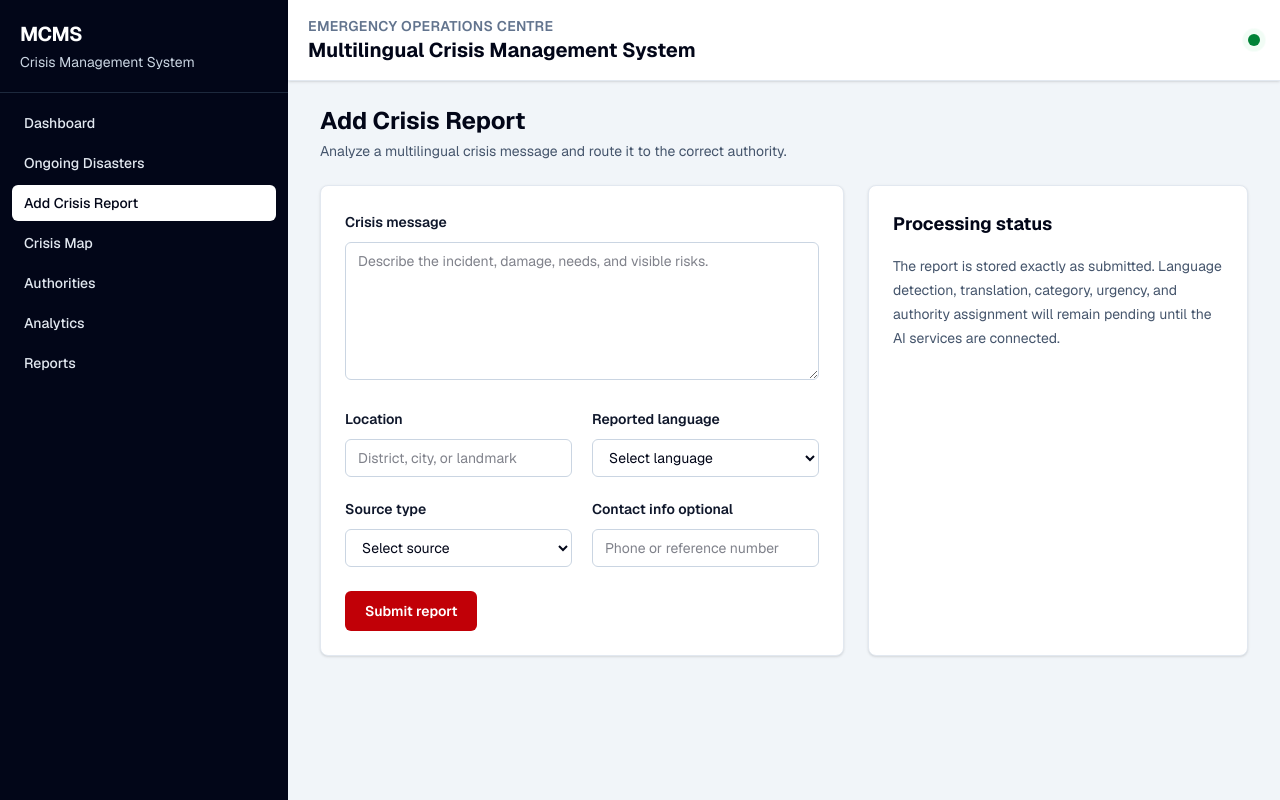
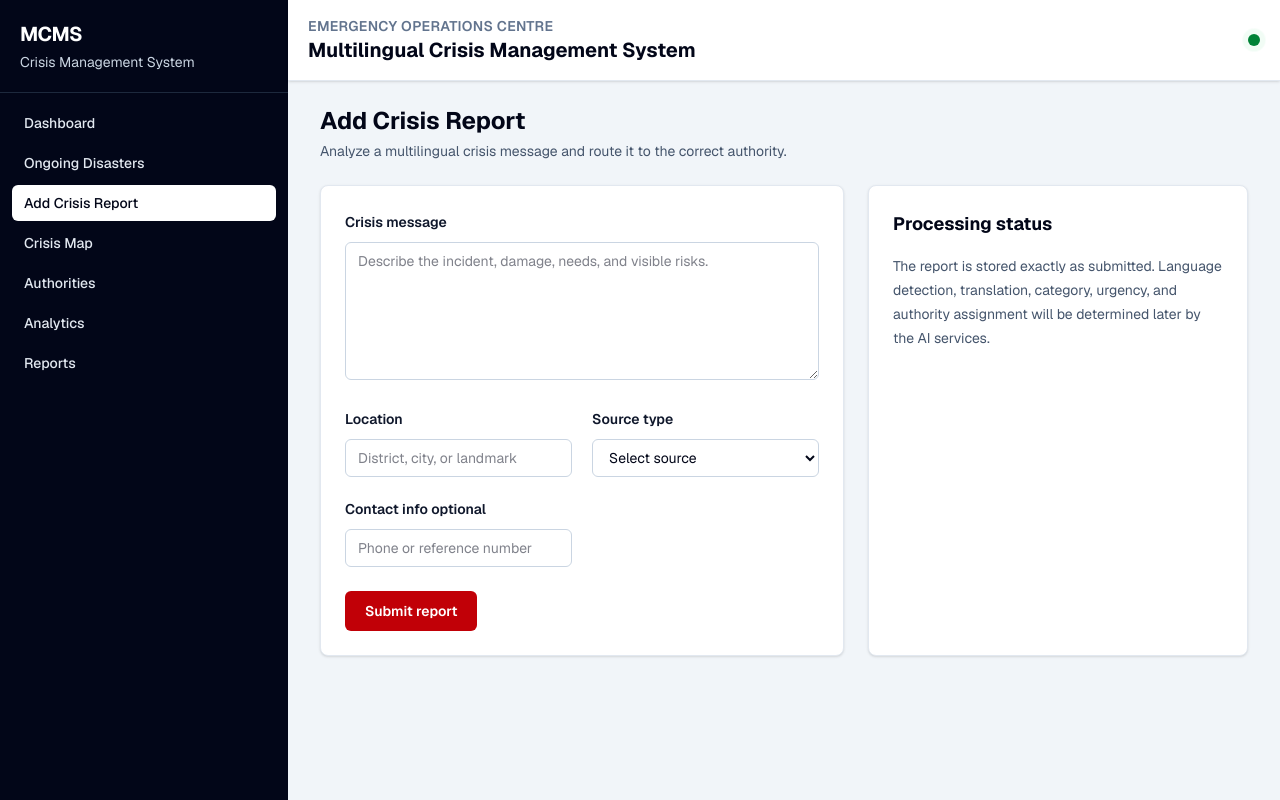
Before and after one commit to SandaruDulneth/mcms-frontend-ts, a Next.js app: page /add-report in a window 1280 px wide. Built offline with nearby package versions, Linux system fonts and the light colour scheme.

Commit message:
refactor: remove reported language field from ReportForm component

```diff
--- a/src/components/ReportForm.tsx
+++ b/src/components/ReportForm.tsx
@@ -8,7 +8,6 @@ const inputClass =
 export default function ReportForm() {
   const [message, setMessage] = useState("");
   const [location, setLocation] = useState("");
-  const [language, setLanguage] = useState("");
   const [source, setSource] = useState("");
   const [contact, setContact] = useState("");
   const [isSaving, setIsSaving] = useState(false);
@@ -30,7 +29,6 @@ export default function ReportForm() {
         body: JSON.stringify({
           originalMessage: message,
           location,
-          reportedLanguage: language,
           sourceType: source,
           contactInfo: contact,
         }),
@@ -52,7 +50,6 @@ export default function ReportForm() {
       );
       setMessage("");
       setLocation("");
-      setLanguage("");
       setSource("");
       setContact("");
     } catch (error) {
@@ -108,26 +105,6 @@ export default function ReportForm() {
           </div>
           <div>
             <label
-              htmlFor="language"
-              className="text-sm font-semibold text-slate-900"
-            >
-              Reported language
-            </label>
-            <select
-              id="language"
-              required
-              value={language}
-              onChange={(event) => setLanguage(event.target.value)}
-              className={inputClass}
-            >
-              <option value="">Select language</option>
-              <option>English</option>
-              <option>Sinhala</option>
-              <option>Tamil</option>
-            </select>
-          </div>
-          <div>
-            <label
               htmlFor="source"
               className="text-sm font-semibold text-slate-900"
             >
@@ -176,8 +153,8 @@ export default function ReportForm() {
         <h2 className="text-lg font-bold text-slate-950">Processing status</h2>
         <p className="mt-4 text-sm leading-6 text-slate-600">
           The report is stored exactly as submitted. Language detection,
-          translation, category, urgency, and authority assignment will remain
-          pending until the AI services are connected.
+          translation, category, urgency, and authority assignment will be
+          determined later by the AI services.
         </p>
         {saveMessage ? (
           <p className="mt-5 rounded-md border border-green-700 bg-green-50 px-3 py-2 text-sm font-semibold text-green-800">
```
